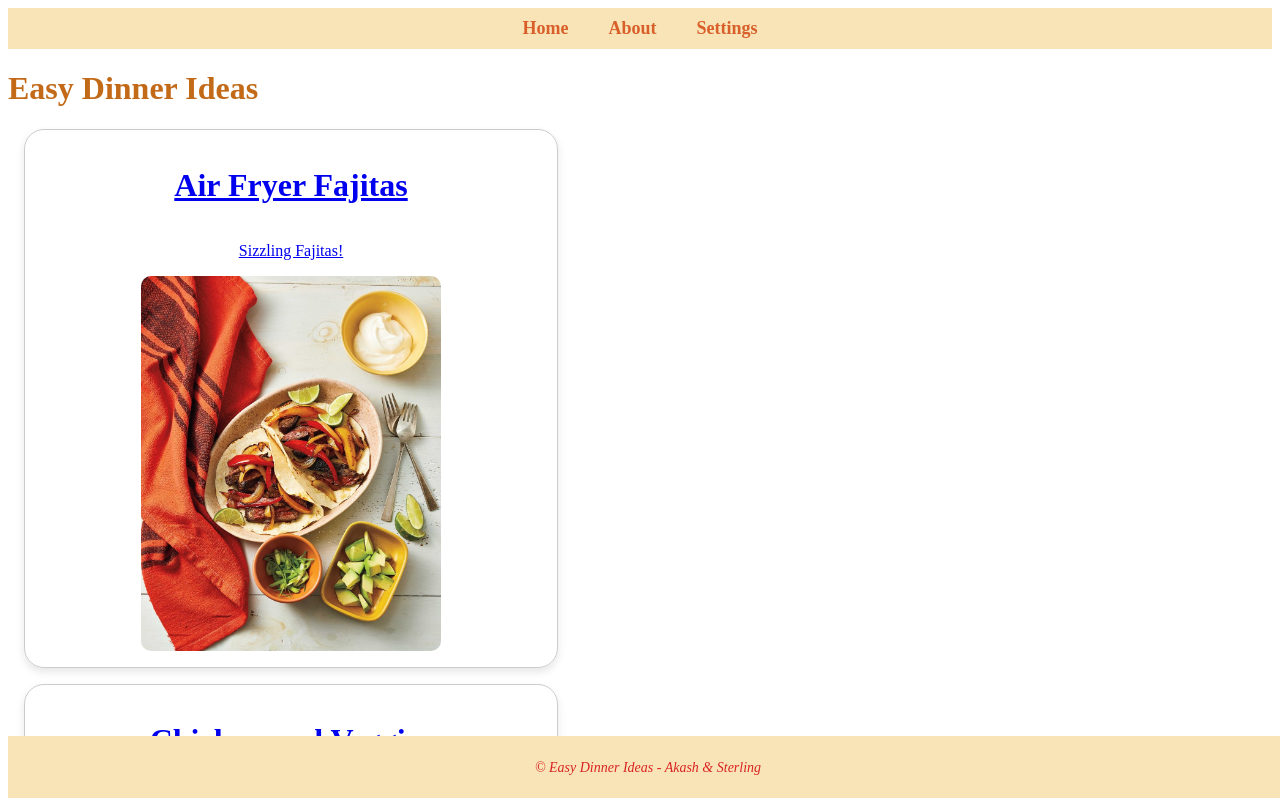
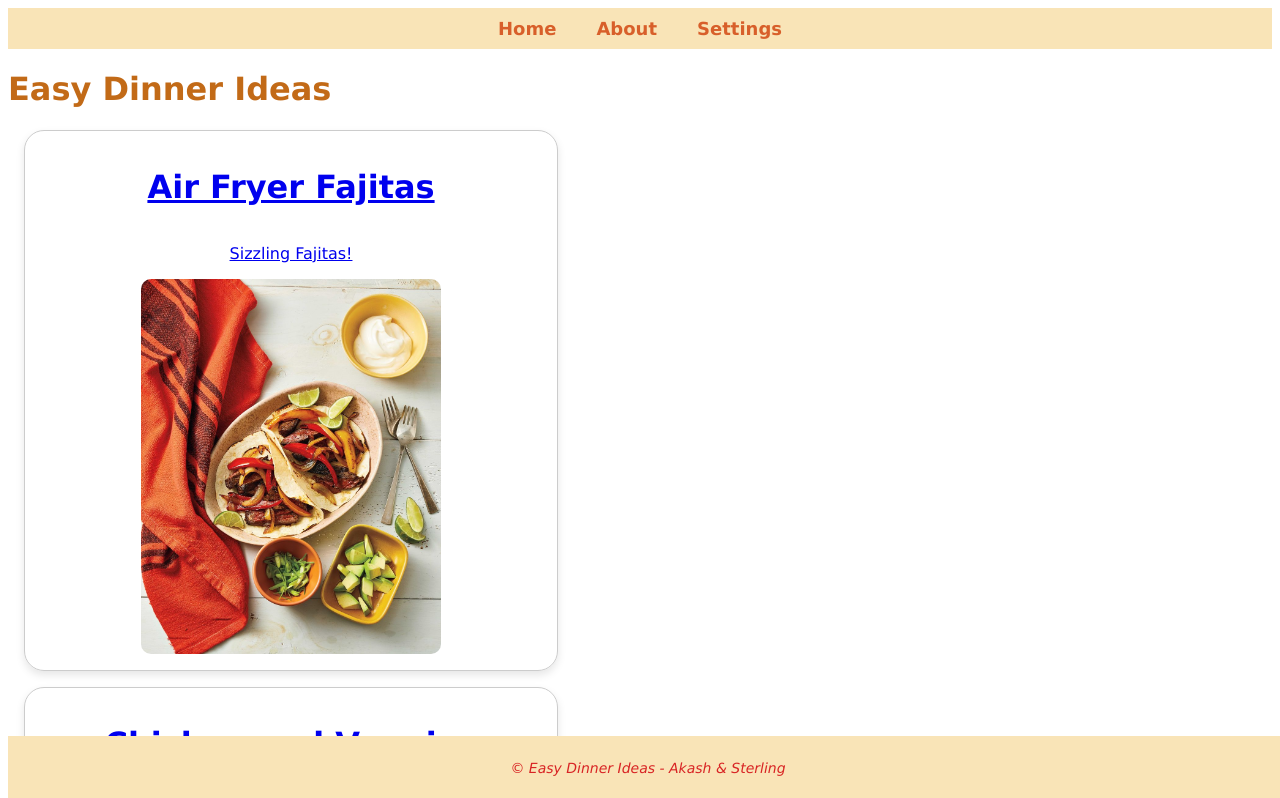
Before and after one commit to fbgAK/cpnt262-final-project, a SvelteKit app: page / in a window 1280 px wide. Shown: the top 798 px of the page. Built offline with nearby package versions, Linux system fonts and the light colour scheme.

Commit message:
added font-family to all text across webpage

```diff
--- a/src/lib/components/Card.svelte
+++ b/src/lib/components/Card.svelte
@@ -28,7 +28,7 @@
   .card {
     place-content: center;
     text-align: center;
-
+    font-family:Verdana, Geneva, Tahoma, sans-serif;
     border: 1px solid #ccc;
     border-radius: 20px;
     padding: 16px;
@@ -42,7 +42,7 @@
   .card:hover {
     transform: scale(1.05);
     background-color: #f9e4b7;
-    box-shadow: 3px 3px black;
+    box-shadow: 3px 3px rgb(109, 108, 108);
   }
 
   .card-image {
--- a/src/lib/components/ItemCard.svelte
+++ b/src/lib/components/ItemCard.svelte
@@ -15,7 +15,7 @@
 
 
 <style>
-  h1{
+  /* h1{
     color:blue;
-  }
+  } */
 </style>
--- a/src/routes/+layout.svelte
+++ b/src/routes/+layout.svelte
@@ -11,6 +11,7 @@
 
     nav a {
         text-decoration: none;
+        font-family:Verdana, Geneva, Tahoma, sans-serif;
         color: #d85f2a;
         font-weight: bold;
         padding: 0 20px;
@@ -19,7 +20,7 @@
     }
 
     nav a:hover {
-        color: #f77c23;
+        color: rgb(248, 106, 227);
     }
 
     /* Styling for the footer */
@@ -35,6 +36,7 @@
     footer p {
         color: #d82424;
         font-style: italic;
+        font-family:Verdana, Geneva, Tahoma, sans-serif;
         font-size: 14px;
     }
 </style>
--- a/src/routes/+page.svelte
+++ b/src/routes/+page.svelte
@@ -21,6 +21,7 @@
 
 <style>
   h1 {
-    color: rgb(194, 106, 23)
+    color: rgb(194, 106, 23);
+    font-family: Verdana, Geneva, Tahoma, sans-serif;
   }
 </style>
--- a/src/routes/item/[Id]/+page.svelte
+++ b/src/routes/item/[Id]/+page.svelte
@@ -19,6 +19,7 @@
 
 <style>
   h1 {
-    color: rgb(197, 25, 25);
+    color: rgb(194, 106, 23);
+    font-family: Verdana, Geneva, Tahoma, sans-serif;
   }
 </style>
```
